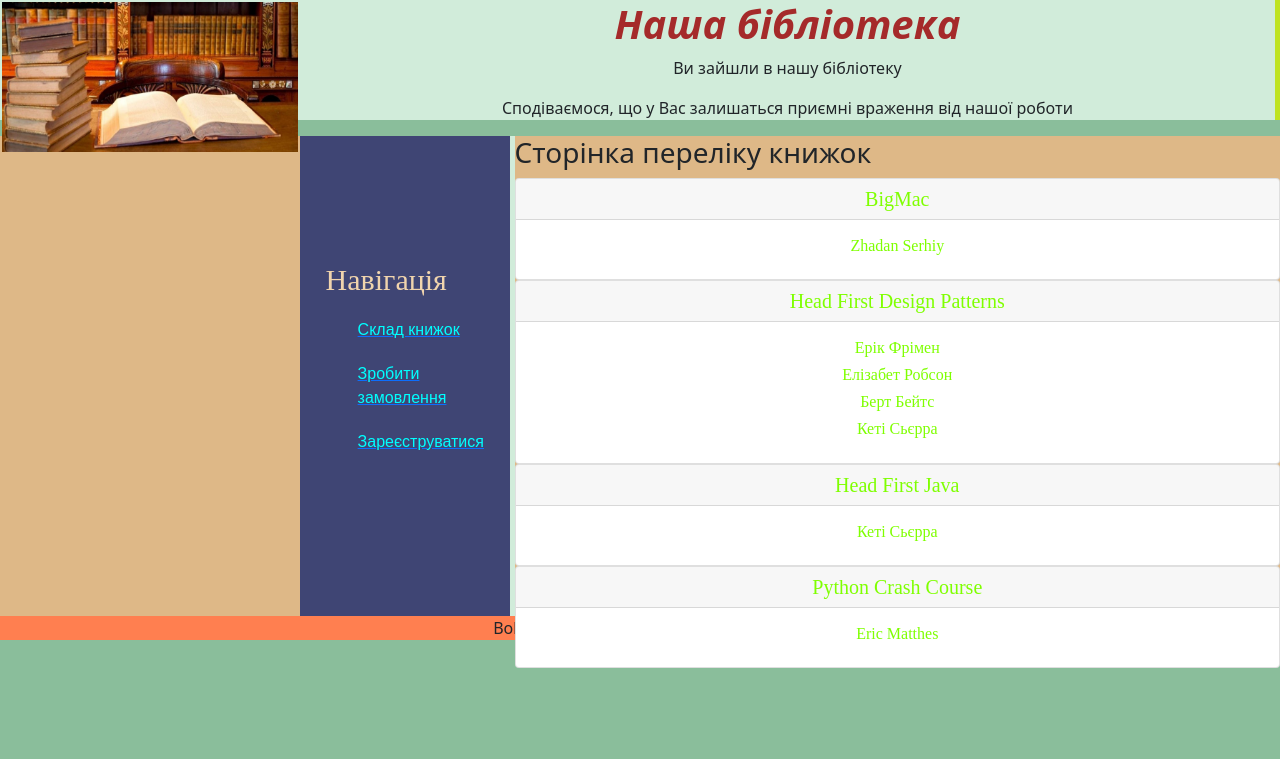
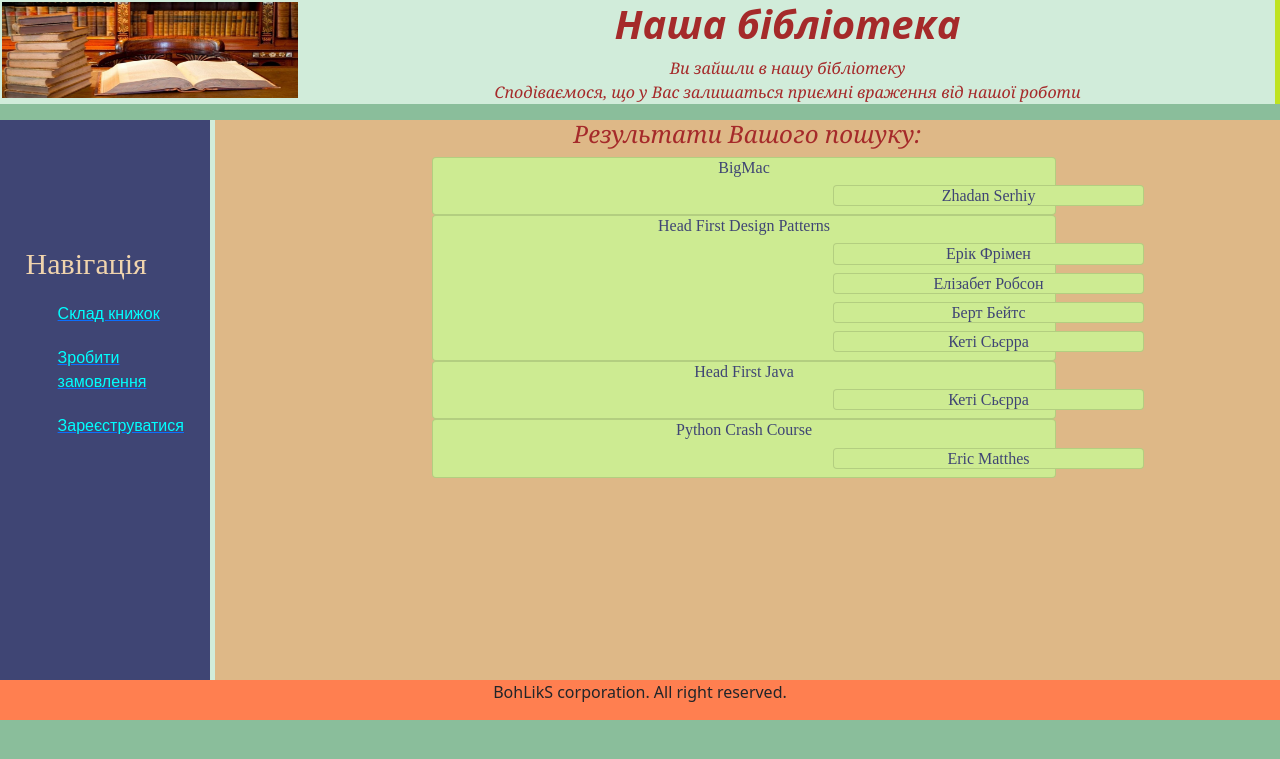
Before and after one commit to yatagan/ILS, a Django app: page /search/ in a window 1280 px wide. Shown: the top 759 px of the page. Run offline with Django 4.2, Linux system fonts and the light colour scheme; data comes from the database, SQL or seed files in the repository.

Commit message:
#18 issuie

```diff
--- a/core/static/core/css/core.css
+++ b/core/static/core/css/core.css
@@ -3,10 +3,16 @@
 }
 
 header {
-    height: 15%;
+    height: 30%;
     background-color: #d1ecda;
     text-align: center;
     border-right: 5px solid #bfe321;
+}
+
+header div p {
+    color: brown;
+    font-family: Cambria, Cochin, Georgia, Times, 'Times New Roman', serif;
+    font-style: italic;
 }
 
 header .logo {
@@ -19,13 +25,13 @@
 
 header img {
     width: 300px;
-    height: 154px;
+    height: 100px;
     float: left;
     padding: 2px;
 }
 
 main {
-    height: 30em;
+    height: 35em;
     background-color: burlywood;
 }
 
@@ -35,11 +41,31 @@
     font-family: serif;
 }
 
+main h4 {
+    color: brown;
+    text-align: center;
+    font-family: Cambria, Cochin, Georgia, Times, 'Times New Roman', serif;
+    font-style: italic;
+}
+
+main .card {
+    color: #3f4574;
+    background-color: rgb(205, 235, 146);
+    width: 50%;
+    margin-left: 25em;
+}
+
+main .card-news {
+    color: brown;
+    text-align: center;
+    margin-top: 25.5em;
+}
+
 main aside {
     float:left;
     background:#3f4574;
     width: min-content;
-    height: 30em;
+    height: 35em;
     padding: 2.0%;
     color: rgb(240, 212, 173);
     border-right: 5px solid #d1ecda;
@@ -67,7 +93,7 @@
 }
 
 footer {
-    height: 10%;
+    height: 2.5em;
     text-align: center;
     background-color: coral;
 }
--- a/core/templates/core/base.html
+++ b/core/templates/core/base.html
@@ -19,8 +19,9 @@
           <h3><span class="logo">Наша бібліотека</span></h3>
       </div>
       <div>
-          <p>Ви зайшли в нашу бібліотеку</p>
-          <p>Сподіваємося, що у Вас залишаться приємні враження від нашої роботи</p>
+        <p>Ви зайшли в нашу бібліотеку
+            <br> Сподіваємося, що у Вас залишаться приємні враження від нашої роботи</br>
+        </p>
       </div>
     </header>
     <main>
--- a/core/templates/core/index.html
+++ b/core/templates/core/index.html
@@ -5,13 +5,15 @@
     <div class="features">
 
         <form class="d-flex" role="search" action="{% url 'core:search_books' %}">
-            <input class="form-control me-2" type="search" placeholder="Введіть критерій пошуку (книжка, автор тощо)" aria-label="Search" name="search">
+            <input class="form-control me-2" type="search"
+                   placeholder="Введіть критерій пошуку (книжка, автор тощо)"
+                   aria-label="Search" name="search">
             <button class="btn btn-warning" type="submit">Шукати</button>
         </form>
 
     </div>
 
-    <div>
+    <div class="card-news">
         {% if posts %}
           {% for post in posts %}
             <p>
--- a/core/templates/core/search_results.html
+++ b/core/templates/core/search_results.html
@@ -1,22 +1,22 @@
 {% extends "core/base.html" %}
 
 {% block content %}
-  <h3>Сторінка переліку книжок</h3>
+  <h4>Результати Вашого пошуку:</h4>
 
-  <ul>
+  <ol>
     {% for book in books %}
     <div class="card">
-      <h5 class="card-header">{{ book.title }}</h5>
-      <div class="card-body">
+      <h6>{{ book.title }}</h6>
+      <div>
         {% for author in book.authors.all %}
-        <h6 class="card-title">{{ author.name }}</h6>
+        <h6 class="card">{{ author.name }}</h6>
         {% endfor %}
       </div>
     </div>
     {% empty %}
       <li><h5>No books have been added yet.</h5></li>
     {% endfor %}
-  </ul>
+  </ol>
 
 
 {% endblock content %}
--- a/warehouse/templates/warehouse/base.html
+++ b/warehouse/templates/warehouse/base.html
@@ -4,6 +4,7 @@
     <meta charset="UTF-8">
     <meta http-equiv="X-UA-Compatible" content="IE=edge">
     <meta name="viewport" content="width=device-width, initial-scale=1.0">
+    <link rel="stylesheet" href="https://cdn.jsdelivr.net/npm/bootstrap@5.1.3/dist/css/bootstrap.min.css">
     <title>Warehouse</title>
   </head>
   <body>
```
Also changed, not shown: warehouse/templates/warehouse/index.html (+12 -8 lines), warehouse/templates/warehouse/result_search.html (+19 -9 lines), warehouse/views.py (+6 -6 lines).
